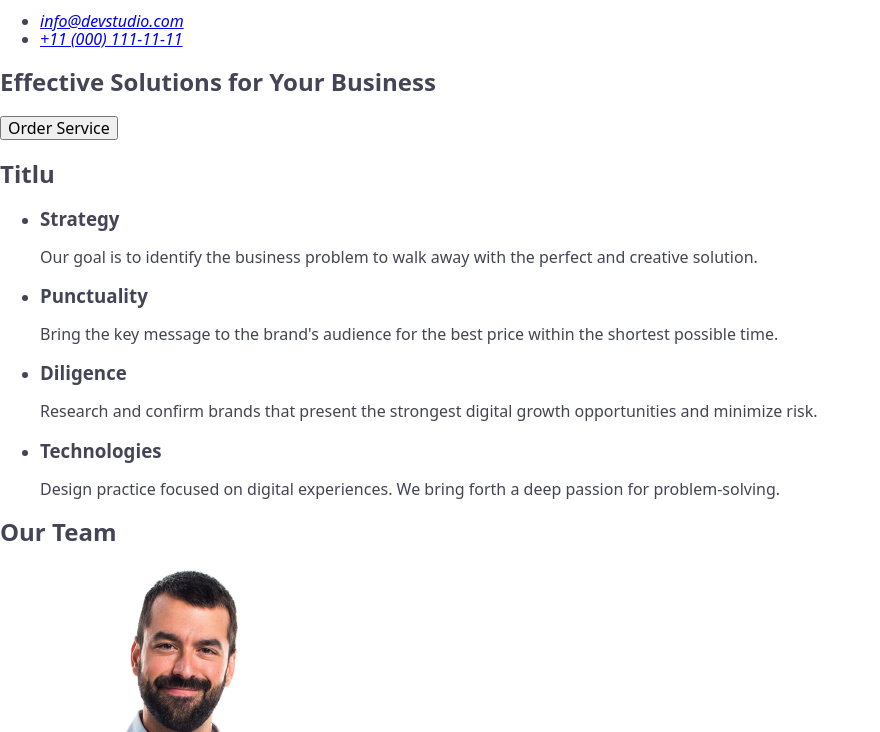
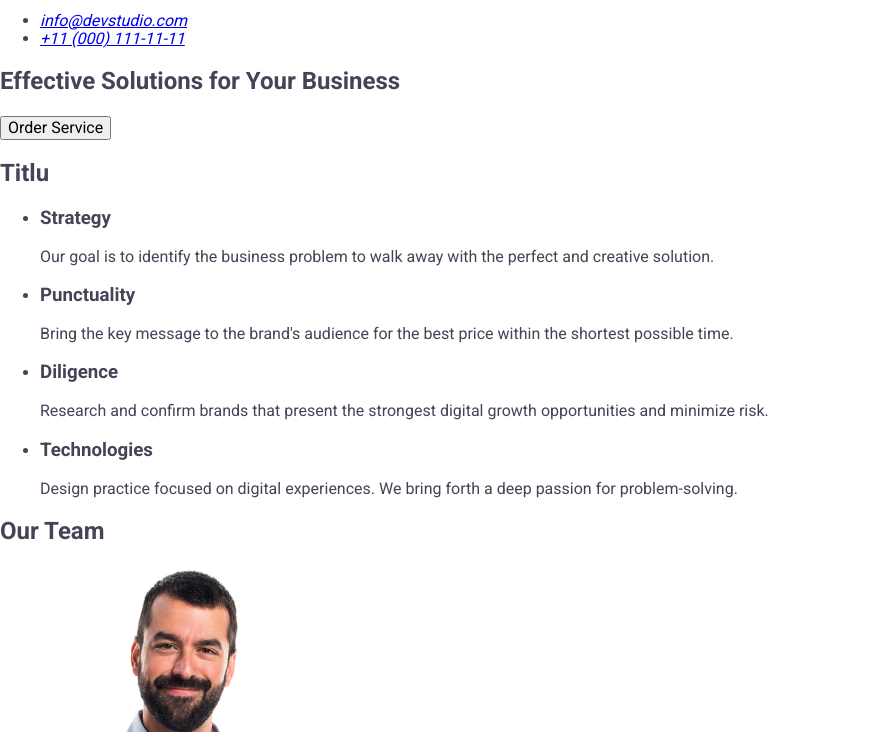
Before and after one commit to petronela88/goit-markup-hw-02, a plain HTML site: page index.html in a window 1280 px wide. Shown: the part 94-826 px from the top of the page, without its empty margins (0-880 px from the left). Drawn offline with nearby package versions, Linux system fonts and the light colour scheme.

Commit message:
changed the body style

```diff
--- a/css/style.css
+++ b/css/style.css
@@ -1,5 +1,5 @@
 body {
-    font-family: "Roboto" sans-serif;
+    font-family: "Roboto", sans-serif;
     font-size: 16px;
     background-color: #FFFFFF;
     color: #434455;
```
Also changed, not shown: 1 other file.
